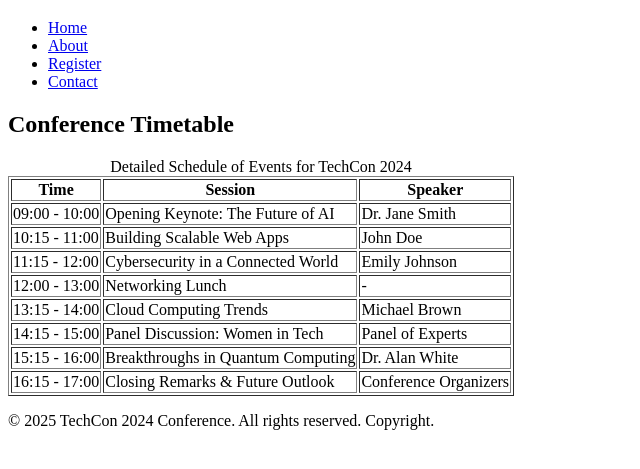
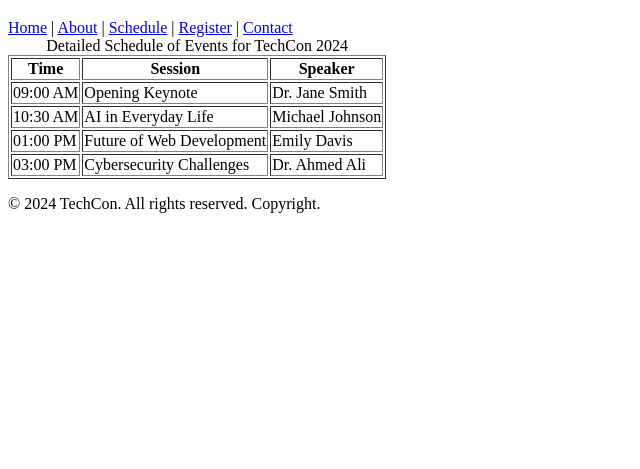
Before and after one commit to Samuel15555/TechCon_HTML, a plain HTML site: page techcon_website/schedule.html in a window 1280 px wide. Shown: the part 61-530 px from the top of the page, without its empty margins (0-640 px from the left). Drawn offline with Linux system fonts and the light colour scheme.

Commit message:
Updated The schedule page

```diff
--- a/techcon_website/schedule.html
+++ b/techcon_website/schedule.html
@@ -2,26 +2,24 @@
 <html lang="en">
 <head>
   <meta charset="UTF-8">
+  <meta name="viewport" content="width=device-width, initial-scale=1.0">
   <title>Schedule for TechCon 2024</title>
 </head>
 <body>
-  <!-- Header -->
+
   <header>
     <h1>Schedule for TechCon 2024</h1>
     <nav>
-      <ul>
-        <li><a href="index.html">Home</a></li>
-        <li><a href="about.html">About</a></li>
-        <li><a href="register.html">Register</a></li>
-        <li><a href="contact.html">Contact</a></li>
-      </ul>
+      <a href="index.html">Home</a> |
+      <a href="about.html">About</a> |
+      <a href="schedule.html">Schedule</a> |
+      <a href="register.html">Register</a> |
+      <a href="contact.html">Contact</a>
     </nav>
   </header>
 
-  <!-- Main Content -->
   <main>
     <section>
-      <h2>Conference Timetable</h2>
       <table border="1">
         <caption>Detailed Schedule of Events for TechCon 2024</caption>
         <thead>
@@ -33,53 +31,33 @@
         </thead>
         <tbody>
           <tr>
-            <td>09:00 - 10:00</td>
-            <td>Opening Keynote: The Future of AI</td>
+            <td>09:00 AM</td>
+            <td>Opening Keynote</td>
             <td>Dr. Jane Smith</td>
           </tr>
           <tr>
-            <td>10:15 - 11:00</td>
-            <td>Building Scalable Web Apps</td>
-            <td>John Doe</td>
+            <td>10:30 AM</td>
+            <td>AI in Everyday Life</td>
+            <td>Michael Johnson</td>
           </tr>
           <tr>
-            <td>11:15 - 12:00</td>
-            <td>Cybersecurity in a Connected World</td>
-            <td>Emily Johnson</td>
+            <td>01:00 PM</td>
+            <td>Future of Web Development</td>
+            <td>Emily Davis</td>
           </tr>
           <tr>
-            <td>12:00 - 13:00</td>
-            <td>Networking Lunch</td>
-            <td>-</td>
-          </tr>
-          <tr>
-            <td>13:15 - 14:00</td>
-            <td>Cloud Computing Trends</td>
-            <td>Michael Brown</td>
-          </tr>
-          <tr>
-            <td>14:15 - 15:00</td>
-            <td>Panel Discussion: Women in Tech</td>
-            <td>Panel of Experts</td>
-          </tr>
-          <tr>
-            <td>15:15 - 16:00</td>
-            <td>Breakthroughs in Quantum Computing</td>
-            <td>Dr. Alan White</td>
-          </tr>
-          <tr>
-            <td>16:15 - 17:00</td>
-            <td>Closing Remarks & Future Outlook</td>
-            <td>Conference Organizers</td>
+            <td>03:00 PM</td>
+            <td>Cybersecurity Challenges</td>
+            <td>Dr. Ahmed Ali</td>
           </tr>
         </tbody>
       </table>
     </section>
   </main>
 
-  <!-- Footer -->
   <footer>
-    <p>&copy; 2025 TechCon 2024 Conference. All rights reserved. Copyright.</p>
+    <p>&copy; 2024 TechCon. All rights reserved. Copyright.</p>
   </footer>
+
 </body>
 </html>
```
